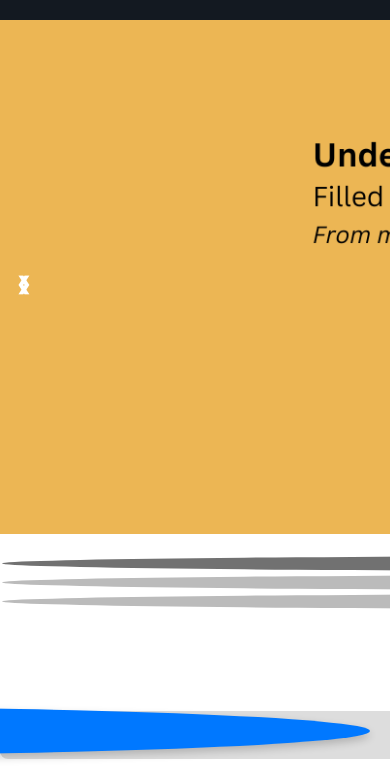
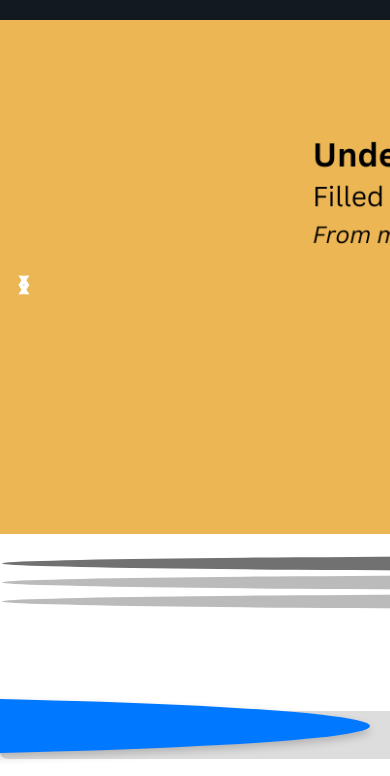
Before and after one commit to CoderKhalid01122/fiebazar, a plain HTML site: page index.html in a window 390 px wide. Shown: the part 68-844 px from the top of the page. Drawn offline with Linux system fonts and the light colour scheme.

Commit message:
Update styles.css

```diff
--- a/styles.css
+++ b/styles.css
@@ -455,20 +455,6 @@ background-color: #FFA41C;
     pointer-events: auto;
   }
 
-  @media (max-width: 768px) {
-    .floating-message {
-      width: 50px;
-      height: 50px;
-    }
-    .floating-message i {
-      font-size: 20px;
-    }
-    .floating-icons .icon {
-      width: 40px;
-      height: 40px;
-    }
-  }
-
 
 /* Footer */
 footer {
```
